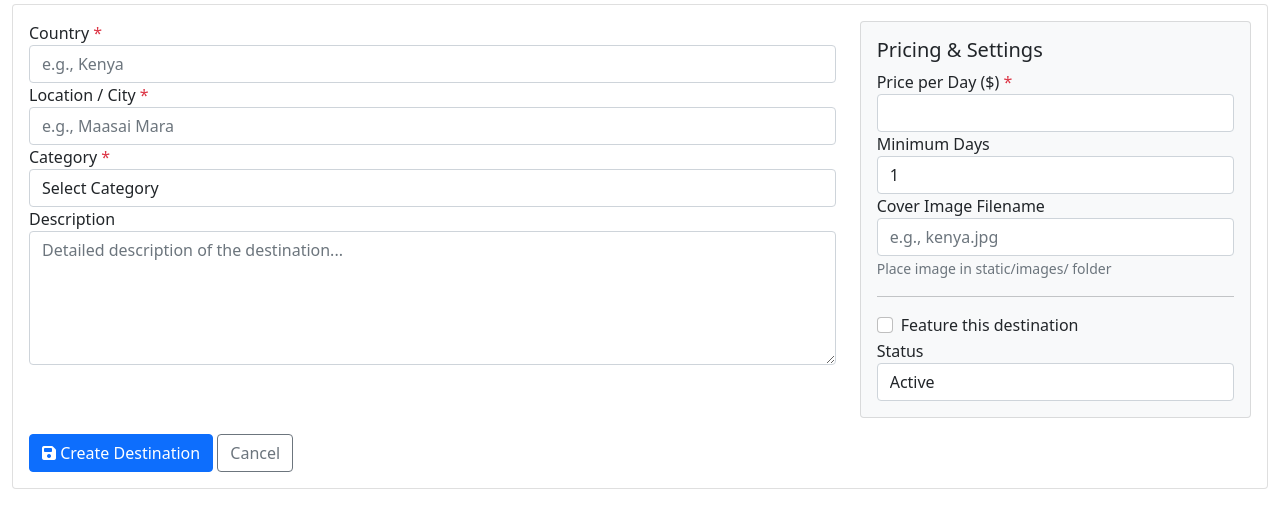
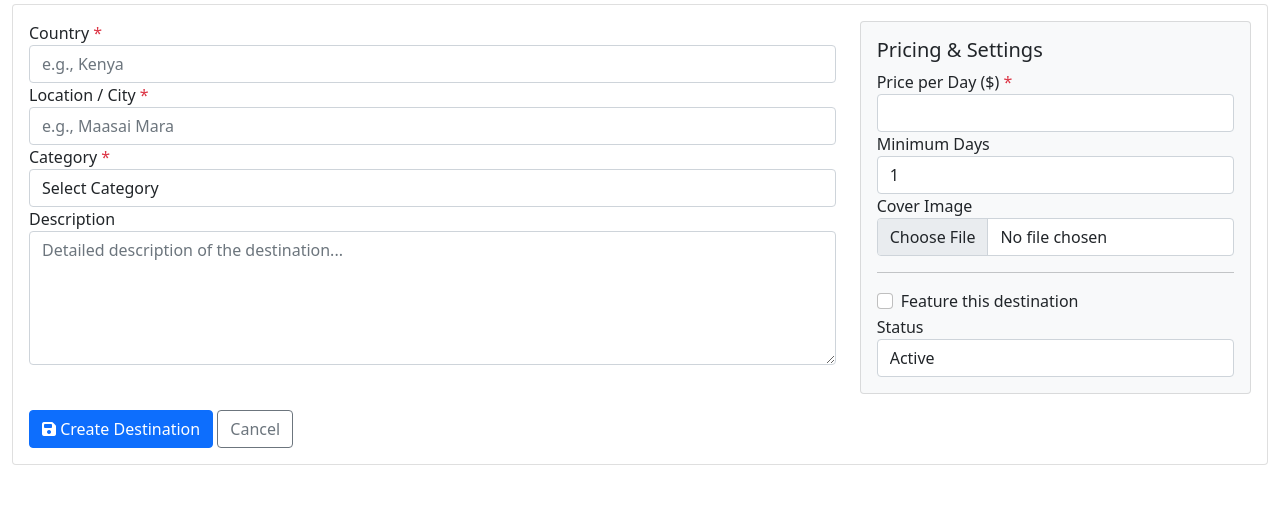
Before and after one commit to jordantradesxau-alt/shidow, a Flask app: page /admin/destinations/create in a window 1280 px wide. Shown: the part 188-716 px from the top of the page. Run offline with Flask 3, Linux system fonts and the light colour scheme; the visitor is signed in with stand-in values (Sample User, id 1); some libraries are stand-ins or nearby versions.

Commit message:
Update destination_form.html

```diff
--- a/templates/admin/destination_form.html
+++ b/templates/admin/destination_form.html
@@ -75,15 +75,14 @@
               </div>
 
               <div class="form-group">
-                <label for="cover_image">Cover Image Filename</label>
-                <input type="text" id="cover_image" name="cover_image" class="form-control"
-                       value="{{ destination.cover_image if destination else '' }}"
-                       placeholder="e.g., kenya.jpg" />
-                <small class="text-muted">Place image in static/images/ folder</small>
+                <label for="cover_image">Cover Image</label>
+                <input type="file" id="cover_image" name="cover_image" class="form-control"
+                       accept="image/*" />
                 {% if destination and destination.cover_image %}
                 <div class="mt-2">
-                  <img src="{{ url_for('static', filename='images/' + destination.cover_image) }}"
-                       alt="Current image" style="max-width: 100%; max-height: 100px; border-radius: 8px; object-fit: cover;" />
+                    <img src="{{ destination.cover_image }}" alt="Current image"
+                         style="max-width: 100%; max-height: 100px; border-radius: 8px; object-fit: cover;" />
+                    <p class="text-muted small">Current image. Upload new to replace.</p>
                 </div>
                 {% endif %}
               </div>
```
